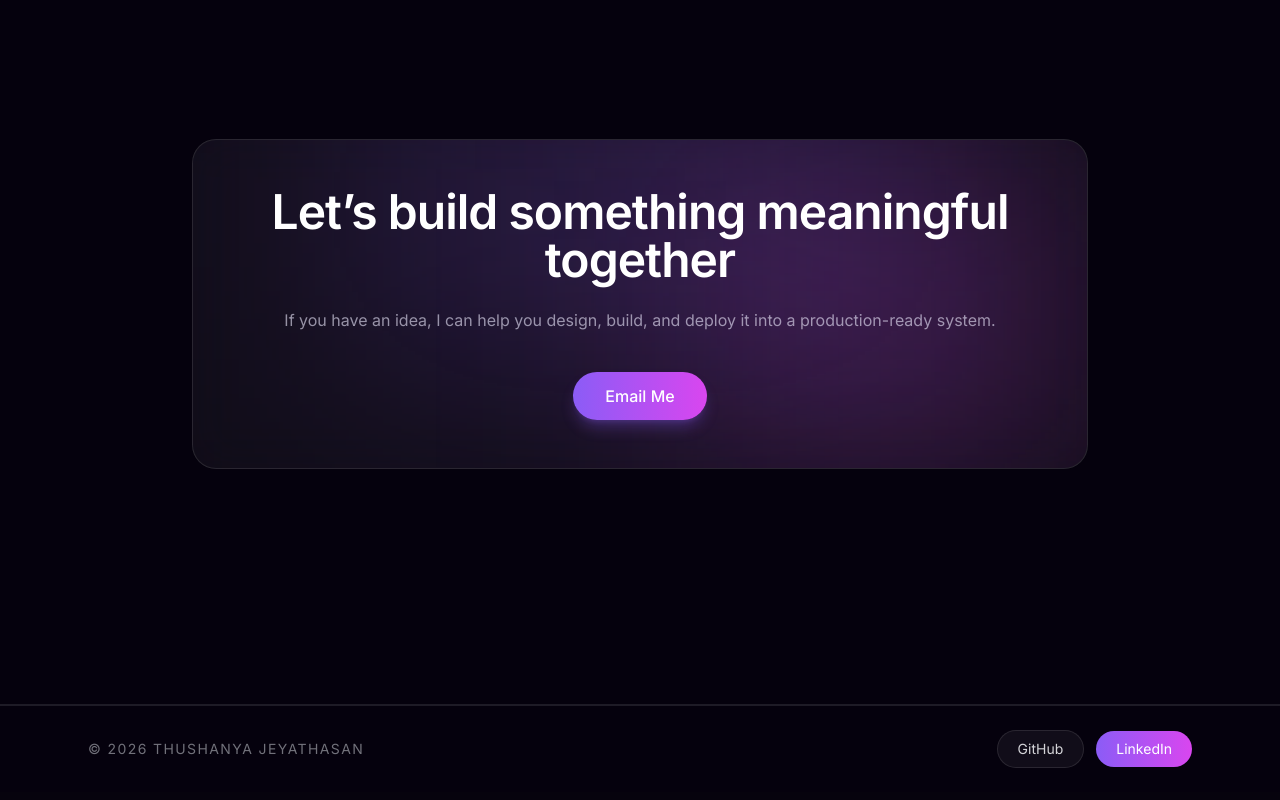
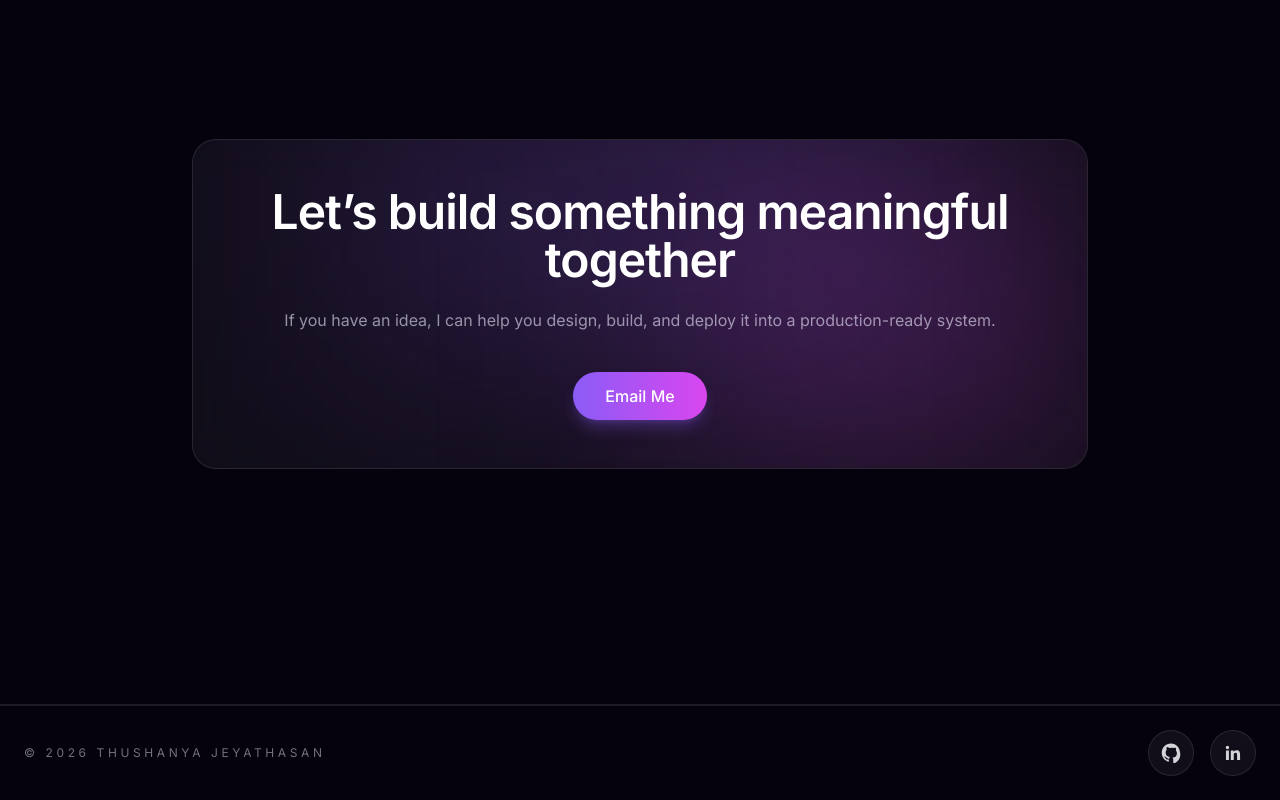
Before and after one commit to thushanya/thushanya-portfolio, a React (Vite) app: page /hire in a window 1280 px wide. Shown: the part 2496-3296 px from the top of the page. Built offline with nearby package versions, Linux system fonts and the light colour scheme.

Commit message:
Editted footer

```diff
--- a/src/components/Footer.jsx
+++ b/src/components/Footer.jsx
@@ -1,4 +1,3 @@
-// components/Footer.jsx
 import { motion } from "framer-motion";
 import { useLocation } from "react-router-dom";
 
@@ -9,31 +8,31 @@ export default function Footer() {
   return (
     <footer className="w-full border-t border-white/10 bg-[#05010d]">
 
-      {/* CTA SECTION (hidden on /hire) */}
+      {/* CTA SECTION */}
       {!isHirePage && (
-        <div className="max-w-6xl mx-auto px-6 py-12">
+        <div className="w-full px-6 py-24">
           <motion.div
-            initial={{ opacity: 0, y: 20 }}
+            initial={{ opacity: 0, y: 25 }}
             whileInView={{ opacity: 1, y: 0 }}
             viewport={{ once: true }}
-            className="relative rounded-2xl p-[1px] bg-gradient-to-r from-violet-500/30 via-fuchsia-500/20 to-cyan-400/20"
+            className="relative w-full max-w-7xl mx-auto rounded-3xl p-[1px] bg-gradient-to-r from-violet-500/30 via-fuchsia-500/20 to-cyan-400/20"
           >
-            <div className="rounded-2xl bg-black/60 backdrop-blur-xl px-8 py-10 flex flex-col md:flex-row items-center justify-between gap-6">
+            <div className="w-full rounded-3xl bg-black/60 backdrop-blur-xl px-10 md:px-20 py-36 flex flex-col md:flex-row items-center justify-between gap-16">
 
-              <div className="text-center md:text-left">
-                <h2 className="text-2xl md:text-3xl font-semibold text-white">
-                  Let’s build
+              <div className="text-center md:text-left space-y-6">
+                <h2 className="text-4xl md:text-6xl font-semibold text-white leading-tight">
+                  Let’s build something impactful
                 </h2>
-                <p className="mt-3 text-zinc-400 text-sm md:text-base max-w-xl">
-                  AI systems, dashboards, and modern web platforms built for real-world impact.
+                <p className="text-zinc-400 max-w-2xl text-base md:text-lg leading-relaxed">
+                  AI systems, scalable web platforms, and data-driven products designed for real-world use.
                 </p>
               </div>
 
               <motion.a
                 whileHover={{ scale: 1.05 }}
-                whileTap={{ scale: 0.95 }}
-                href="mailto:thushanyajeyathasan@gmail.com?subject=Project%20Inquiry&body=Hi%20Thushanya,%0A%0AI%20would%20like%20to%20discuss%20a%20project."
-                className="px-7 py-3 rounded-full border border-white/10 text-white hover:bg-white/5 transition"
+                whileTap={{ scale: 0.97 }}
+                href="mailto:thushanyajeyathasan@gmail.com?subject=Project%20Inquiry"
+                className="px-10 py-4 rounded-full bg-gradient-to-r from-violet-500 to-fuchsia-500 text-white font-medium shadow-lg shadow-violet-500/20 whitespace-nowrap"
               >
                 Get in Touch
               </motion.a>
@@ -43,33 +42,44 @@ export default function Footer() {
         </div>
       )}
 
-      {/* MINIMAL BOTTOM BAR (always shown) */}
-      <div className="border-t border-white/10">
-        <div className="max-w-6xl mx-auto px-6 py-6 flex flex-col md:flex-row items-center justify-between gap-4">
+      {/* BOTTOM BAR */}
+<div className="border-t border-white/10 w-full">
+  <div className="w-full px-6 py-6 flex items-center justify-between">
 
-          <p className="text-xs md:text-sm text-zinc-500 tracking-widest uppercase">
-            © 2026 THUSHANYA JEYATHASAN
+    {/* LEFT CORNER */}
+    <p className="text-xs tracking-[0.3em] uppercase text-zinc-500">
+      © 2026 Thushanya Jeyathasan
     </p>
 
-          <div className="flex items-center gap-3">
+    {/* RIGHT CORNER */}
+    <div className="flex items-center gap-4">
 
       <a
         href="https://github.com/thushanya"
         target="_blank"
-              className="px-5 py-2 rounded-full bg-white/5 border border-white/10 text-sm text-zinc-300 hover:text-white hover:bg-white/10 transition"
+        className="p-3 rounded-full bg-white/5 border border-white/10 hover:bg-white/10 transition"
+        aria-label="GitHub"
       >
-              GitHub
+        <svg xmlns="http://www.w3.org/2000/svg" viewBox="0 0 24 24"
+          fill="currentColor" className="w-5 h-5 text-zinc-300 hover:text-white">
+          <path d="M12 .5C5.7.5.9 5.4.9 11.8c0 5 3.2 9.2 7.7 10.7.6.1.8-.3.8-.6v-2.1c-3.1.7-3.7-1.3-3.7-1.3-.5-1.2-1.3-1.5-1.3-1.5-1.1-.8.1-.8.1-.8 1.2.1 1.9 1.3 1.9 1.3 1.1 1.9 2.9 1.4 3.6 1.1.1-.8.4-1.4.8-1.7-2.5-.3-5.2-1.3-5.2-5.7 0-1.3.5-2.4 1.2-3.2-.1-.3-.5-1.5.1-3.1 0 0 1-.3 3.3 1.2a11 11 0 0 1 6 0C16.8 5.5 17.8 5.8 17.8 5.8c.6 1.6.2 2.8.1 3.1.8.8 1.2 1.9 1.2 3.2 0 4.4-2.7 5.4-5.3 5.7.4.4.9 1.2.9 2.5v3.7c0 .3.2.7.8.6 4.5-1.5 7.7-5.7 7.7-10.7C23.1 5.4 18.3.5 12 .5z" />
+        </svg>
       </a>
 
       <a
         href="https://www.linkedin.com/in/thushanya-jeyathasan"
         target="_blank"
-              className="px-5 py-2 rounded-full bg-gradient-to-r from-violet-500 to-fuchsia-500 text-sm text-white"
+        className="p-3 rounded-full bg-white/5 border border-white/10 hover:bg-white/10 transition"
+        aria-label="LinkedIn"
       >
-              LinkedIn
+        <svg xmlns="http://www.w3.org/2000/svg" viewBox="0 0 24 24"
+          fill="currentColor" className="w-5 h-5 text-zinc-300 hover:text-white">
+          <path d="M20.45 20.45h-3.56v-5.57c0-1.33-.03-3.04-1.85-3.04-1.85 0-2.13 1.45-2.13 2.95v5.66H9.35V9h3.42v1.56h.05c.48-.9 1.64-1.85 3.38-1.85 3.62 0 4.29 2.38 4.29 5.48v6.26zM5.34 7.43a2.06 2.06 0 1 1 0-4.12 2.06 2.06 0 0 1 0 4.12zM7.12 20.45H3.56V9h3.56v11.45z" />
+        </svg>
       </a>
 
     </div>
+
   </div>
 </div>
 
--- a/src/components/PageWrapper.jsx
+++ b/src/components/PageWrapper.jsx
@@ -1,6 +1,6 @@
 export default function PageWrapper({ children }) {
   return (
-    <div className="w-full py-16">
+    <div className="w-full ">
       {children}
     </div>
   );
```
Lines whose indentation alone changed are shown as unchanged.
